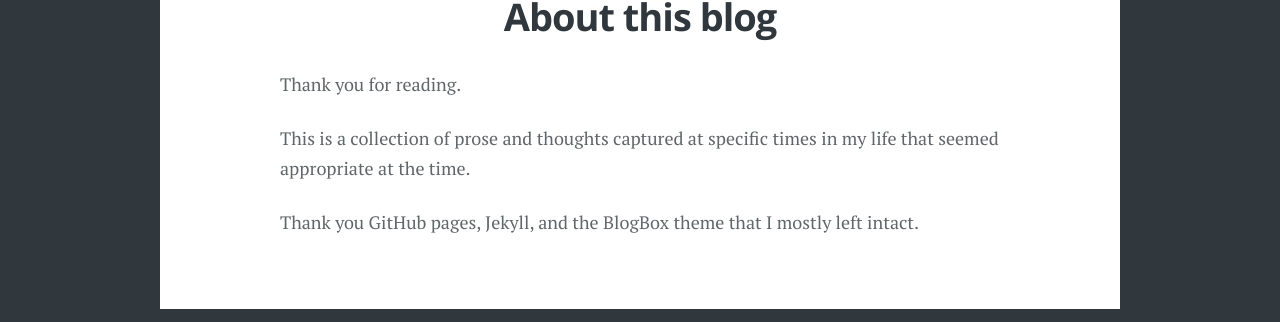
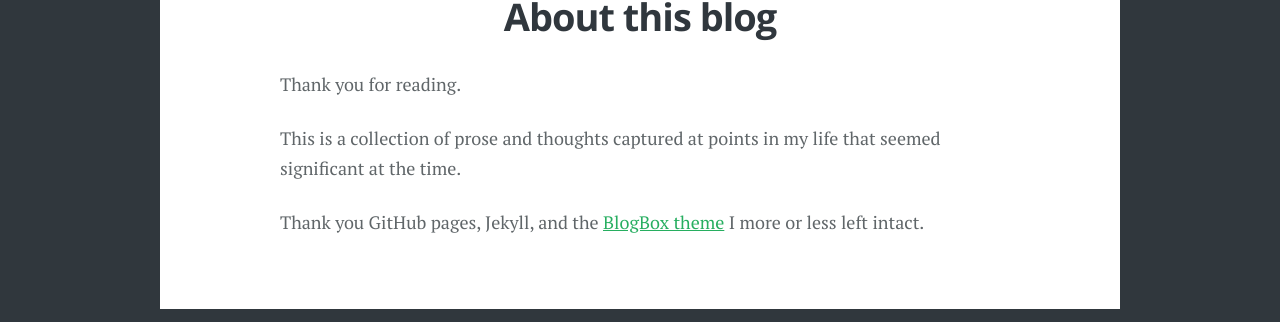
Before and after one commit to gbowerman/gbowerman.github.io, a Jekyll site: the page built from about.md, in a window 1280 px wide. Shown: the part 1050-1372 px from the top of the page. Built offline with Jekyll 4.4.1, drawn with Linux system fonts in a browser that asks for light colours; some web fonts are replaced; a script that is not in the unit is left out.

Commit message:
Update about

```diff
--- a/about.md
+++ b/about.md
@@ -7,6 +7,6 @@ featured_image: aboutPage.jpg
 
 Thank you for reading.
 
-This is a collection of prose and thoughts captured at specific times in my life that seemed appropriate at the time.
+This is a collection of prose and thoughts captured at points in my life that seemed significant at the time.
 
-Thank you GitHub pages, Jekyll, and the BlogBox theme that I mostly left intact.
+Thank you GitHub pages, Jekyll, and the <a href="https://github.com/JustGoodThemes/BlogBox-Jekyll-Theme/tree/master">BlogBox theme</a>  I more or less left intact.
```
Also changed, not shown: about/index.html (deleted, +0 -9 lines).
